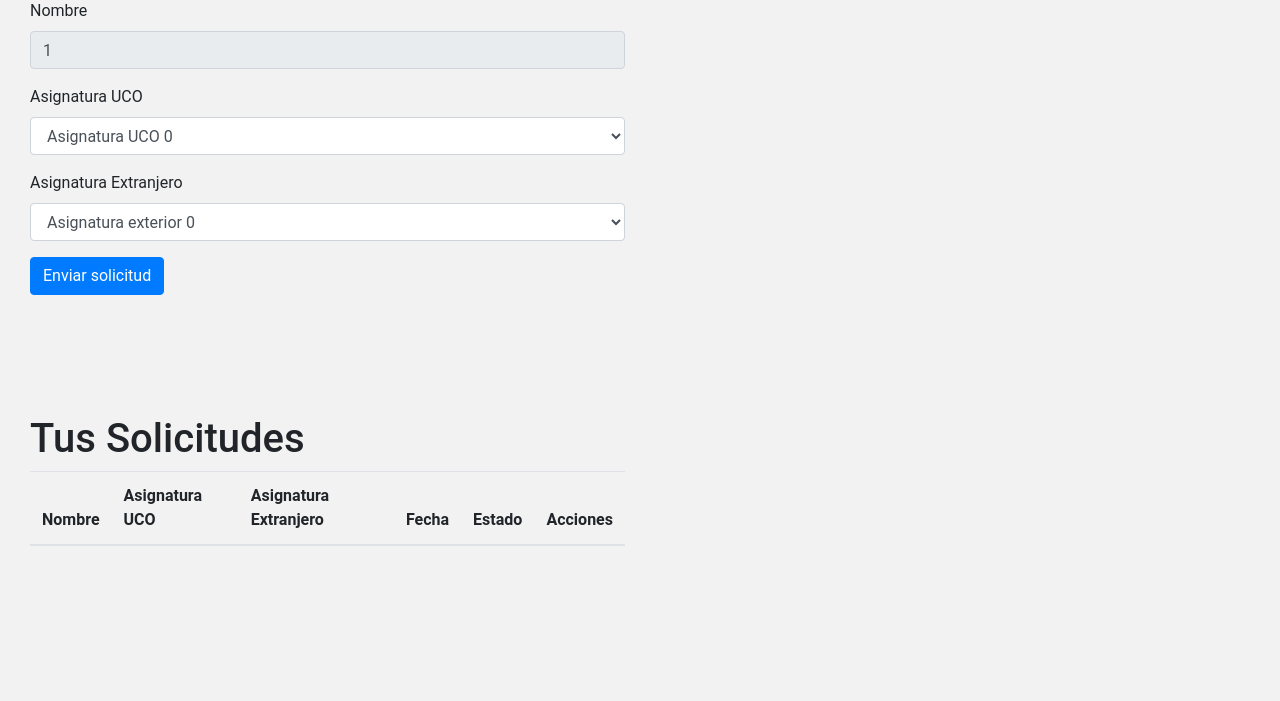
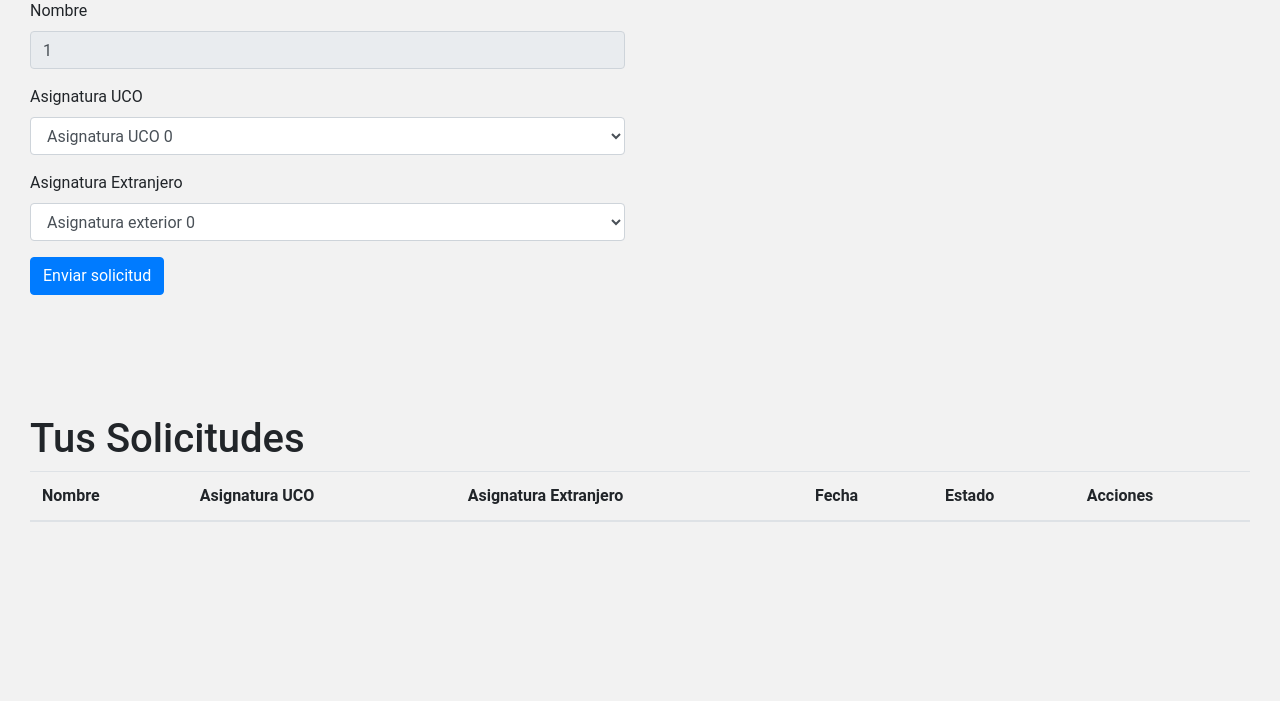
Before and after one commit to Jesawman/UCOVAEX, a Flask app: page /solicitud in a window 1280 px wide. Shown: the part 207-908 px from the top of the page. Run offline with Flask 2, Linux system fonts and the light colour scheme; a user stored in the database is signed in; data comes from the database, SQL or seed files in the repository; lists and menus that the app fills with data are empty; some libraries are stand-ins or nearby versions.

Commit message:
solicitud.htmlcambios en tabla

```diff
--- a/templates/solicitud.html
+++ b/templates/solicitud.html
@@ -59,8 +59,7 @@
                             <h1>Tus Solicitudes</h1>
                         </div>
                     </div>
-                    <div class="row">
-                        <div class="col-md-6">
+
                             <div class="row">
                                 <div class="col-md-12">
                                     <div id="scrolltable">
@@ -94,8 +93,7 @@
                             </div>
                         </div>
                     </div>
-                </div>
-            </div>
+
     </body>
 
 </html>
```
